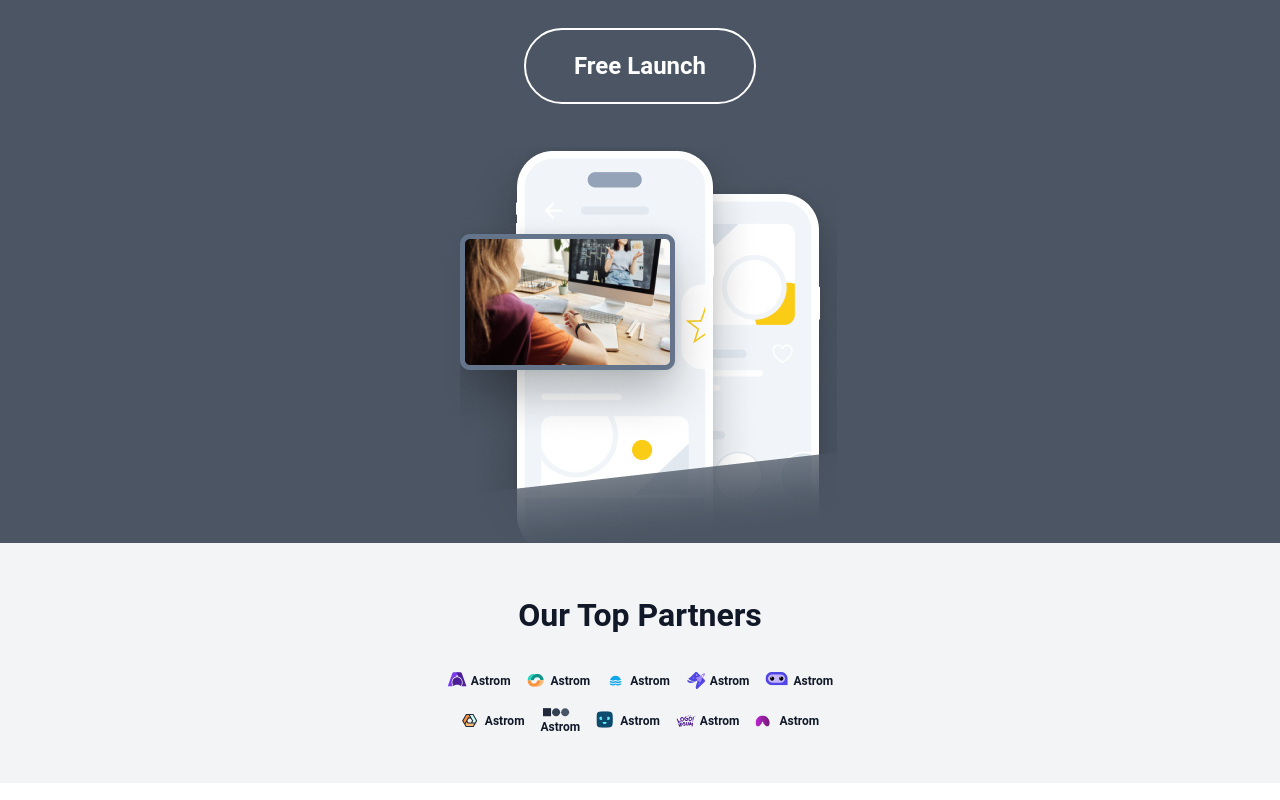
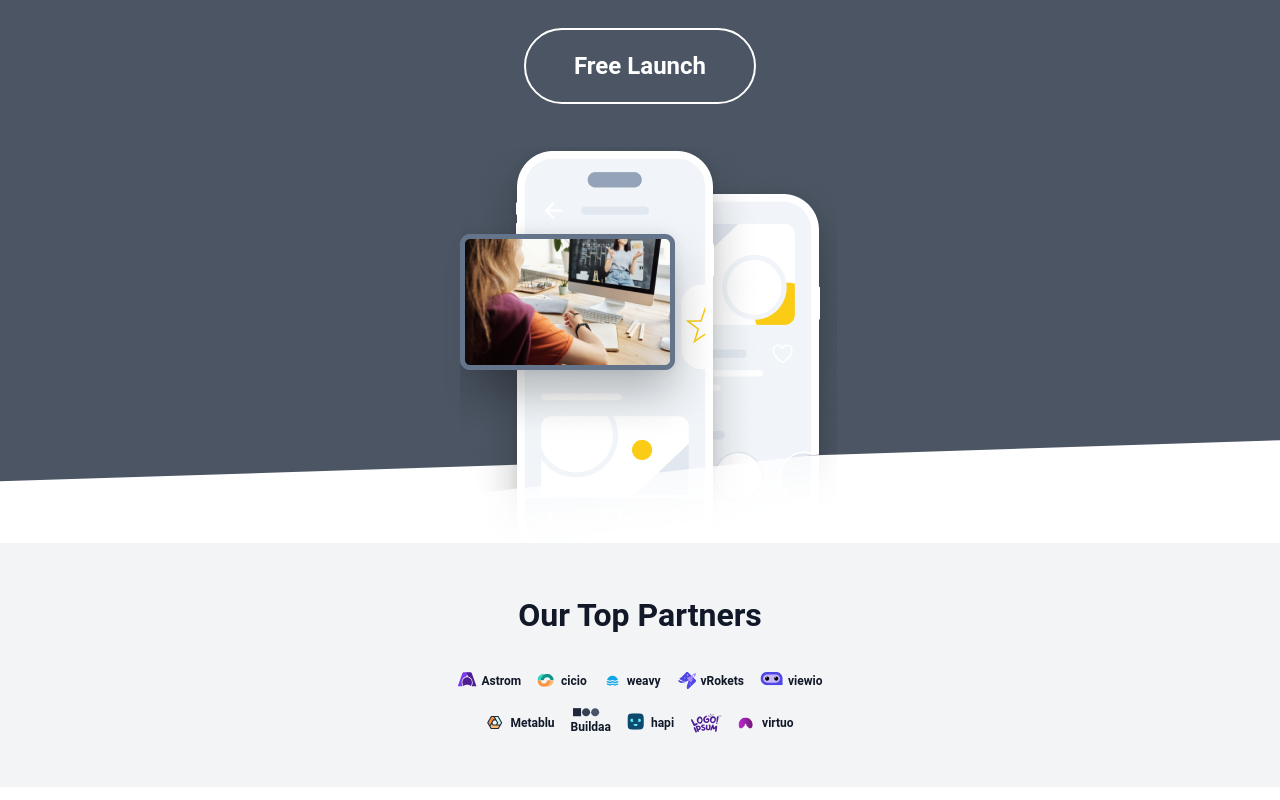
Before and after one commit to BagBear84/react-tailwind-project-2, a React (Create React App) app: page / in a window 1280 px wide. Shown: the part 280-1080 px from the top of the page. Built offline with nearby package versions, Linux system fonts and the light colour scheme.

Commit message:
just trying to fix somthing

```diff
--- a/src/App.jsx
+++ b/src/App.jsx
@@ -57,8 +57,8 @@ function App() {
       <header className='bg-gray-600 '>
         <div className=' flex items-center justify-between p-4 font-bold text-[32px] text-white'><p>mabi</p><button><Hamburger className='fill-white'/></button></div>
       </header>
-      <section className='text-white bg-gray-600'>
-        <div className='space-y-8 px-4 pt-7 pb-8'>
+      <section className='text-white '>
+        <div className='space-y-8 px-4 pt-7 pb-8 bg-gray-600'>
           <div className='font-bold'>
             <p className='text-[40px]'>Launch Your App</p>
             <p className='text-[32px] text-gray-300'>Grow Your Business</p>
@@ -67,8 +67,12 @@ function App() {
           <button className='font-bold text-2xl px-12 py-5 border-2 rounded-full border-white'>Free Launch</button>
         </div>
 
-        <div className='mx-auto w-fit'>
-          <img src={mobile} alt="" />
+        <div className='relative'>
+          <div className='absolute inset-0 -top-1 -z-10 bg-gray-600 [clip-path:polygon(0%_0%,0%_85%,100%_75%,100%_0%)]'></div>
+
+          <div className='mx-auto w-fit z-20'>
+            <img src={mobile} alt="" />
+          </div>
         </div>
         <div className='bg-gray-100'>
           <div className='py-12 px-4 space-y-8'>
@@ -76,17 +80,17 @@ function App() {
             <div className='flex flex-col space-y-4 items-center'>
               <div className='flex gap-4 flex-wrap'>
                 <div className='flex font-bold text-xs items-center gap-1 text-gray-900'><Logo className='w-5 h-5' /><p>Astrom</p></div>
-                <div className='flex font-bold text-xs items-center gap-1 text-gray-900'><Logo1 className='w-5 h-4' /><p>Astrom</p></div>
-                <div className='flex font-bold text-xs items-center gap-1 text-gray-900'><Logo2 className='w-5 h-4' /><p>Astrom</p></div>
-                <div className='flex font-bold text-xs items-center gap-1 text-gray-900'><Logo3 className='w-5 h-5' /><p>Astrom</p></div>
-                <div className='flex font-bold text-xs items-center gap-1 text-gray-900'><Logo4 className='w-6 h-5' /><p>Astrom</p></div>
+                <div className='flex font-bold text-xs items-center gap-1 text-gray-900'><Logo1 className='w-5 h-4' /><p>cicio</p></div>
+                <div className='flex font-bold text-xs items-center gap-1 text-gray-900'><Logo2 className='w-5 h-4' /><p>weavy</p></div>
+                <div className='flex font-bold text-xs items-center gap-1 text-gray-900'><Logo3 className='w-5 h-5' /><p>vRokets</p></div>
+                <div className='flex font-bold text-xs items-center gap-1 text-gray-900'><Logo4 className='w-6 h-5' /><p>viewio</p></div>
               </div>
               <div className='flex gap-4 flex-wrap'>
-                <div className='flex font-bold text-xs items-center gap-1 text-gray-900'><Logo5 className='w-5 h-4' /><p>Astrom</p></div>
-                <div className='font-bold text-xs text-gray-900'><Logo6 className='w-8 h-3' /><p>Astrom</p></div>
-                <div className='flex font-bold text-xs gap-1 items-center text-gray-900'><Logo7 className='w-5 h-5' /><p>Astrom</p></div>
-                <div className='flex font-bold text-xs gap-1 items-center text-gray-900'><Logo8 className='w-5 h-5' /><p>Astrom</p></div>
-                <div className='flex font-bold text-xs gap-1 items-center text-gray-900'><Logo9 className='w-5 h-3' /><p>Astrom</p></div>
+                <div className='flex font-bold text-xs items-center gap-1 text-gray-900'><Logo5 className='w-5 h-4' /><p>Metablu</p></div>
+                <div className='font-bold text-xs text-gray-900'><Logo6 className='w-8 h-3' /><p>Buildaa</p></div>
+                <div className='flex font-bold text-xs gap-1 items-center text-gray-900'><Logo7 className='w-5 h-5' /><p>hapi</p></div>
+                <div className='flex font-bold text-xs gap-1 items-center text-gray-900'><Logo8 className='w-8 h-8' /></div>
+                <div className='flex font-bold text-xs gap-1 items-center text-gray-900'><Logo9 className='w-5 h-3' /><p>virtuo</p></div>
               </div>
             </div>
           </div>
@@ -121,7 +125,7 @@ function App() {
           </div>
         </div>
       </section>
-      <section className='px-4 py-12 bg-gray-200'>
+      <section className='px-4 py-12 bg-gray-100'>
         <div className='space-y-8'>
           <p className='font-bold text-[32px]'>Turpis risus facilisi</p>
           <p className='text-base'>
@@ -138,7 +142,7 @@ function App() {
           </div>
         </div>
       </section>
-      <section className='px-4 py-12 space-y-8 bg-gray-200'>
+      <section className='px-4 py-12 space-y-8 bg-gray-100'>
         <div className='space-y-8'>
           <p className='font-bold text-[32px]'>Sagittis sapien viverra</p>
           <p className='text-base'>
@@ -149,7 +153,7 @@ function App() {
           <img src={artMobile} alt="" />
         </div>
       </section>
-      <section className='px-4 py-12 space-y-8 bg-gray-200'>
+      <section className='px-4 py-12 space-y-8 bg-gray-100'>
         <div className='space-y-8'>
           <p className='font-bold text-[32px]'>Non commodo nec</p>
           <p className='text-base'>
@@ -160,10 +164,10 @@ function App() {
           <img src={mobiles} alt="" />
         </div>
       </section>
-      <section className='relative -z-20 bg-gray-200'>
+      <section className='relative -z-20 bg-gray-100'>
 
         <div className='relative pt-20'>
-          <div className='bg-gray-600 absolute top-0 right-0 left-0 bottom-0 -z-10 [clip-path:polygon(5%_50%,0%_100%,100%_100%,100%_0%)]'></div>
+          <div className='bg-gray-600 absolute inset-0 -bottom-1 -z-10 [clip-path:polygon(5%_50%,0%_100%,100%_100%,100%_0%)]'></div>
 
           <div className='bg-transparent mx-auto w-fit'>
             <img src={desktopmobile} id='Masked' alt="" />
```
